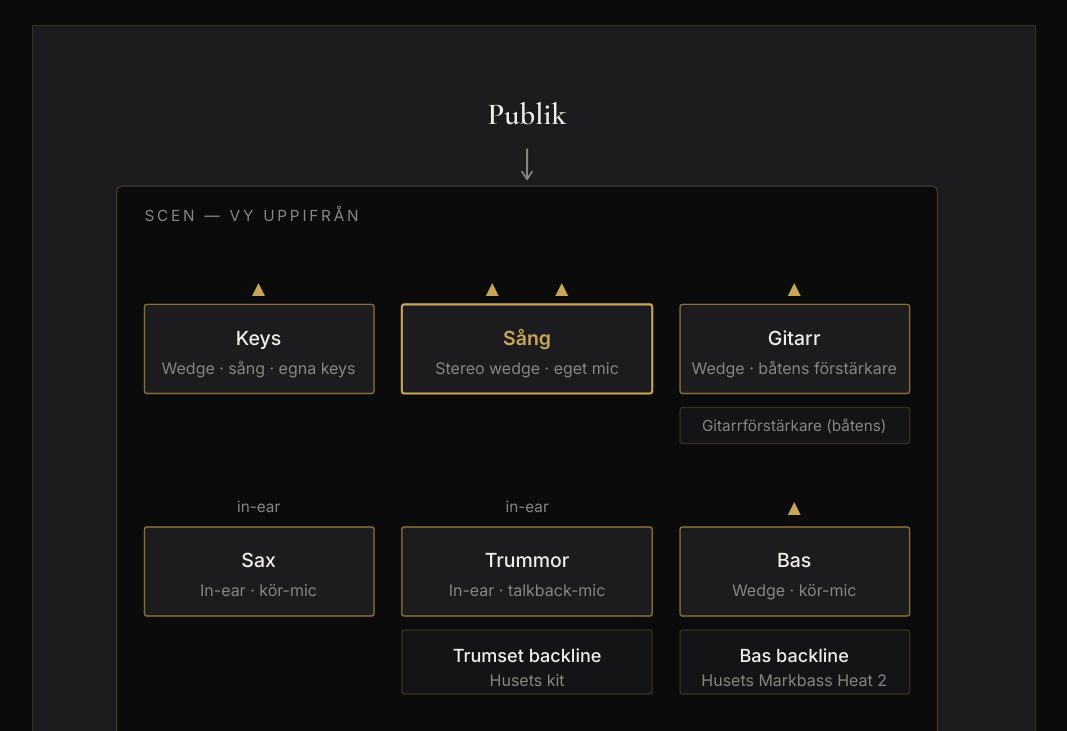
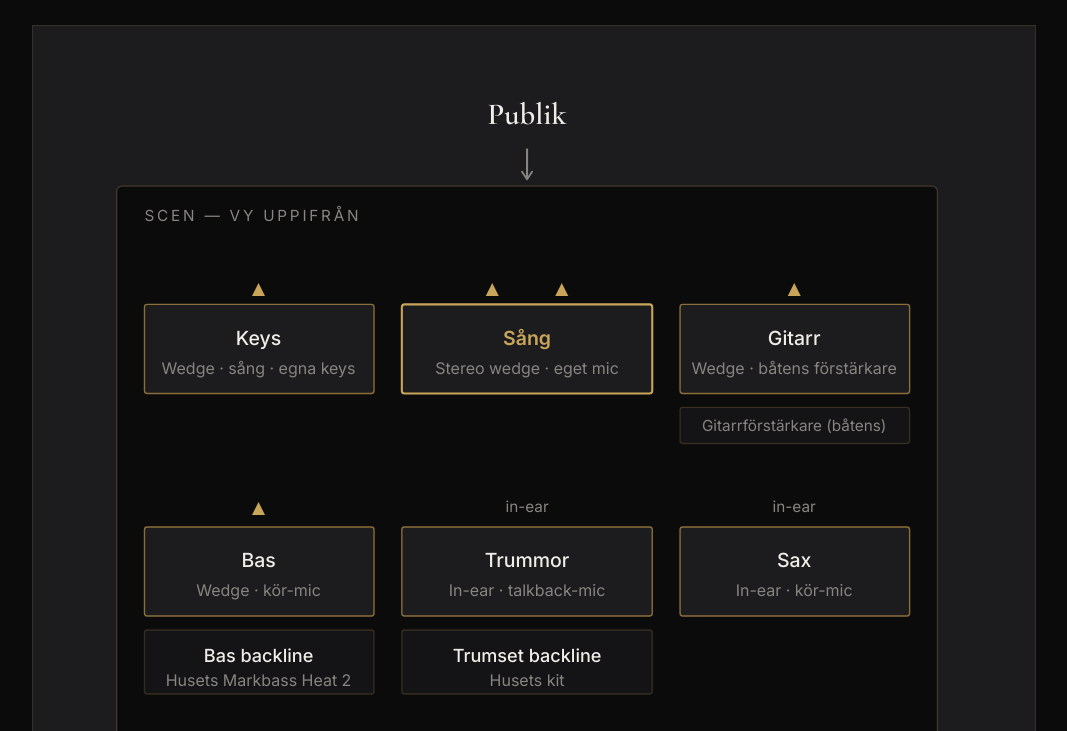
Before and after one commit to Plisken78/plisken78.github.io, a plain HTML site: page teknik/vikingglory-2026-11.html in a window 1280 px wide. Shown: the part 669-1400 px from the top of the page, without its empty margins (106-1173 px from the left). Drawn offline with nearby package versions, Linux system fonts and the light colour scheme.

Commit message:
Viking Glory 21/11: sax bakom gitarren, bas bak vänster
Co-Authored-By: Claude Opus 5.5 <noreply@anthropic.com>

```diff
--- a/teknik/vikingglory-2026-11.html
+++ b/teknik/vikingglory-2026-11.html
@@ -187,14 +187,14 @@
         <rect x="445" y="254" width="165" height="26" rx="2" fill="#141416" stroke="rgba(201,165,90,.2)" stroke-width="1"/>
         <text x="527" y="267" text-anchor="middle" dominant-baseline="central" font-size="11" fill="#888580" font-family="Inter, sans-serif">Gitarrförstärkare (båtens)</text>
 
-        <text x="142" y="325" text-anchor="middle" dominant-baseline="central" font-size="11" fill="#888580" font-family="Inter, sans-serif">in-ear</text>
+        <text x="142" y="325" text-anchor="middle" dominant-baseline="central" font-size="16" fill="#c9a55a">&#9650;</text>
         <text x="335" y="325" text-anchor="middle" dominant-baseline="central" font-size="11" fill="#888580" font-family="Inter, sans-serif">in-ear</text>
-        <text x="527" y="325" text-anchor="middle" dominant-baseline="central" font-size="16" fill="#c9a55a">&#9650;</text>
+        <text x="527" y="325" text-anchor="middle" dominant-baseline="central" font-size="11" fill="#888580" font-family="Inter, sans-serif">in-ear</text>
 
         <g font-family="Inter, sans-serif">
           <rect x="60" y="340" width="165" height="64" rx="2" fill="#1c1c1f" stroke="#8a6e38" stroke-width="1"/>
-          <text x="142" y="364" text-anchor="middle" dominant-baseline="central" font-size="14" font-weight="500" fill="#f0ede8">Sax</text>
-          <text x="142" y="386" text-anchor="middle" dominant-baseline="central" font-size="11.5" fill="#888580">In-ear · kör-mic</text>
+          <text x="142" y="364" text-anchor="middle" dominant-baseline="central" font-size="14" font-weight="500" fill="#f0ede8">Bas</text>
+          <text x="142" y="386" text-anchor="middle" dominant-baseline="central" font-size="11.5" fill="#888580">Wedge · kör-mic</text>
         </g>
         <g font-family="Inter, sans-serif">
           <rect x="245" y="340" width="180" height="64" rx="2" fill="#1c1c1f" stroke="#8a6e38" stroke-width="1"/>
@@ -203,8 +203,8 @@
         </g>
         <g font-family="Inter, sans-serif">
           <rect x="445" y="340" width="165" height="64" rx="2" fill="#1c1c1f" stroke="#8a6e38" stroke-width="1"/>
-          <text x="527" y="364" text-anchor="middle" dominant-baseline="central" font-size="14" font-weight="500" fill="#f0ede8">Bas</text>
-          <text x="527" y="386" text-anchor="middle" dominant-baseline="central" font-size="11.5" fill="#888580">Wedge · kör-mic</text>
+          <text x="527" y="364" text-anchor="middle" dominant-baseline="central" font-size="14" font-weight="500" fill="#f0ede8">Sax</text>
+          <text x="527" y="386" text-anchor="middle" dominant-baseline="central" font-size="11.5" fill="#888580">In-ear · kör-mic</text>
         </g>
 
         <g font-family="Inter, sans-serif">
@@ -213,9 +213,9 @@
           <text x="335" y="450" text-anchor="middle" dominant-baseline="central" font-size="11.5" fill="#888580">Husets kit</text>
         </g>
         <g font-family="Inter, sans-serif">
-          <rect x="445" y="414" width="165" height="46" rx="2" fill="#141416" stroke="rgba(201,165,90,.2)" stroke-width="1"/>
-          <text x="527" y="432" text-anchor="middle" dominant-baseline="central" font-size="13" font-weight="500" fill="#f0ede8">Bas backline</text>
-          <text x="527" y="450" text-anchor="middle" dominant-baseline="central" font-size="11.5" fill="#888580">Husets Markbass Heat 2</text>
+          <rect x="60" y="414" width="165" height="46" rx="2" fill="#141416" stroke="rgba(201,165,90,.2)" stroke-width="1"/>
+          <text x="142" y="432" text-anchor="middle" dominant-baseline="central" font-size="13" font-weight="500" fill="#f0ede8">Bas backline</text>
+          <text x="142" y="450" text-anchor="middle" dominant-baseline="central" font-size="11.5" fill="#888580">Husets Markbass Heat 2</text>
         </g>
       </svg>
       <div class="plot-legend">
@@ -296,7 +296,7 @@
         </div>
         <div class="note">
           <h3>Ändrat sedan september</h3>
-          <p>Gitarr spelar på båtens förstärkare med wedge (inte rack och in-ear), utan kör-mic. Keys har egna instrument via 2 DI, wedge och sångmikrofon (inte husets RD-2000 och in-ear). Trummor står i mitten bak, bas till höger. Ny talkback-kanal från trummor. 20 in, 9 returer.</p>
+          <p>Gitarr spelar på båtens förstärkare med wedge (inte rack och in-ear), utan kör-mic. Keys har egna instrument via 2 DI, wedge och sångmikrofon (inte husets RD-2000 och in-ear). Trummor står i mitten bak, sax bakom gitarren och bas bak till vänster. Ny talkback-kanal från trummor. 20 in, 9 returer.</p>
         </div>
         <div class="note">
           <h3>Kontakt inför gig</h3>
```
